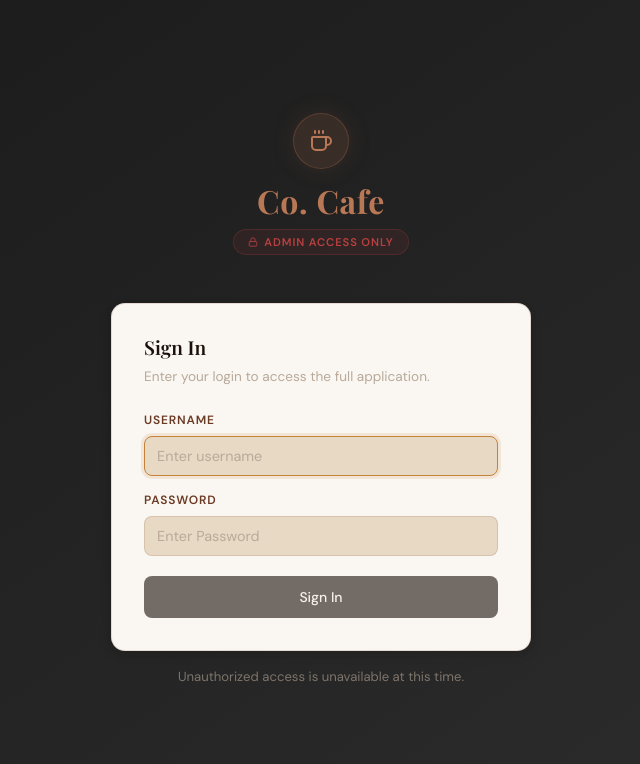
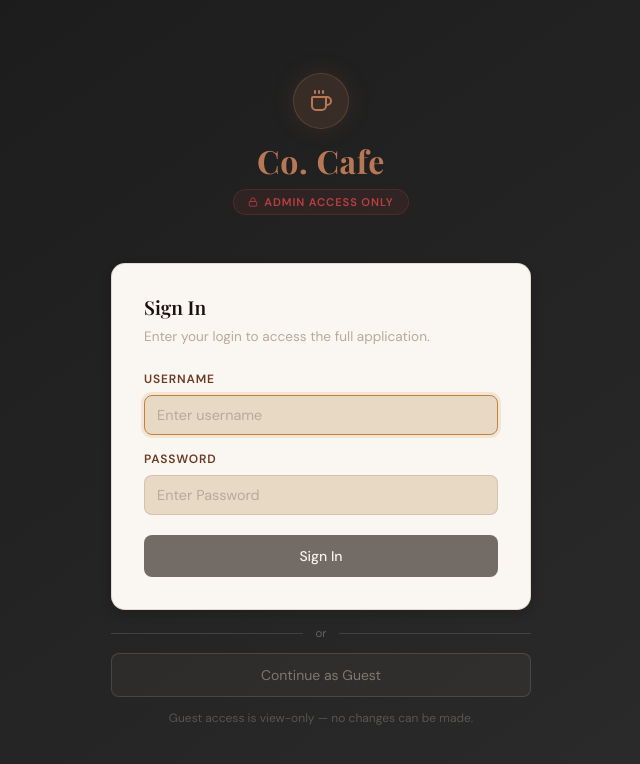
Before and after one commit to oram79/Co-Cafe, a React (Vite) app in the folder co-cafe/: page /inventory in a window 1280 px wide. Shown: the top 764 px of the page, without its empty margins (319-959 px from the left). Built offline with nearby package versions, Linux system fonts and the light colour scheme.

Commit message:
Version 1.3.2

```diff
--- a/co-cafe/src/App.jsx
+++ b/co-cafe/src/App.jsx
@@ -10,12 +10,20 @@ import Login     from './pages/Login'
 function readAuth() {
   try { return localStorage.getItem('cc_authed') === 'true' } catch { return false }
 }
+function readRole() {
+  try { return localStorage.getItem('cc_role') || 'admin' } catch { return 'admin' }
+}
 
 export default function App() {
   const [authed, setAuthed] = useState(readAuth)
+  const [role,   setRole]   = useState(readRole)
 
-  function handleLogin() {
-    try { localStorage.setItem('cc_authed', 'true') } catch {}
+  function handleLogin(role = 'admin') {
+    try {
+      localStorage.setItem('cc_authed', 'true')
+      localStorage.setItem('cc_role', role)
+    } catch {}
+    setRole(role)
     setAuthed(true)
   }
 
@@ -24,7 +32,7 @@ export default function App() {
   }
 
   return (
-    <AppProvider>
+    <AppProvider role={role}>
       <BrowserRouter>
         <Routes>
           <Route path="/"          element={<Landing />}   />
--- a/co-cafe/src/components/NavBar.jsx
+++ b/co-cafe/src/components/NavBar.jsx
@@ -1,8 +1,12 @@
 import { useNavigate, useLocation } from 'react-router-dom'
 import { Package, BarChart2, BookOpen, LogOut } from 'lucide-react'
+import { useApp } from '../context/AppContext'
 
 function logout() {
-  try { localStorage.removeItem('cc_authed') } catch {}
+  try {
+    localStorage.removeItem('cc_authed')
+    localStorage.removeItem('cc_role')
+  } catch {}
   window.location.reload()
 }
 
@@ -15,6 +19,7 @@ const NAV_LINKS = [
 export default function NavBar() {
   const navigate       = useNavigate()
   const { pathname }   = useLocation()
+  const { isGuest }    = useApp()
 
   return (
     <nav className="nav-bar" style={{
@@ -54,6 +59,21 @@ export default function NavBar() {
         }}>
           Co. Cafe
         </span>
+        {isGuest && (
+          <span style={{
+            fontSize:      '0.62rem',
+            fontWeight:    700,
+            textTransform: 'uppercase',
+            letterSpacing: '0.1em',
+            color:         'rgba(184,169,154,0.6)',
+            background:    'rgba(184,169,154,0.1)',
+            border:        '1px solid rgba(184,169,154,0.2)',
+            padding:       '2px 7px',
+            borderRadius:  'var(--r-pill)',
+          }}>
+            Guest
+          </span>
+        )}
       </button>
 
       {/* Nav links + logout */}
--- a/co-cafe/src/context/AppContext.jsx
+++ b/co-cafe/src/context/AppContext.jsx
@@ -5,7 +5,8 @@ const TAX_RATE = 0.15
 
 const AppContext = createContext(null)
 
-export function AppProvider({ children }) {
+export function AppProvider({ children, role = 'admin' }) {
+  const isGuest = role === 'guest'
   const [inventory,   setInventory]   = useLocalStorage('cc_inventory', [])
   const [menu,        setMenu]        = useLocalStorage('cc_menu', [])
   const [shifts,      setShifts]      = useLocalStorage('cc_shifts', [])
@@ -151,6 +152,7 @@ export function AppProvider({ children }) {
   }
 
   const value = {
+    isGuest,
     inventory, menu, shifts, activeShift, isOpen,
     checklists, setChecklists,
     orderList, setOrderList,
--- a/co-cafe/src/pages/Guidebook.jsx
+++ b/co-cafe/src/pages/Guidebook.jsx
@@ -9,7 +9,7 @@ import { CSS } from '@dnd-kit/utilities'
 const PREVIEW_LIMIT = 4
 
 export default function Guidebook() {
-  const { checklists: lists, setChecklists: setLists } = useApp()
+  const { checklists: lists, setChecklists: setLists, isGuest } = useApp()
   const [tab, setTab] = useState('open')
   const [editing, setEditing] = useState(false)
   const [draft, setDraft] = useState('')
@@ -290,6 +290,8 @@ export default function Guidebook() {
             }}>
               <span style={{ fontWeight: 600, fontSize: '0.95rem' }}>Open & Close Checklists</span>
               <div style={{ display: 'flex', gap: 'var(--s2)' }}>
+                {!isGuest && (
+                  <>
                     <IconBtn onClick={reset} title="Reset checklist">
                       <RotateCcw size={14} />
                     </IconBtn>
@@ -300,6 +302,8 @@ export default function Guidebook() {
                     >
                       <Pencil size={14} />
                     </IconBtn>
+                  </>
+                )}
                 <IconBtn onClick={() => setExpanded(false)} title="Close">
                   <X size={14} />
                 </IconBtn>
@@ -391,7 +395,7 @@ export default function Guidebook() {
 }
 
 function OrderListCard() {
-  const { orderList, setOrderList } = useApp()
+  const { orderList, setOrderList, isGuest } = useApp()
   const [draft, setDraft]           = useState('')
   const inputRef                    = useRef(null)
 
@@ -447,7 +451,7 @@ function OrderListCard() {
             </span>
           )}
         </div>
-        {orderList.length > 0 && (
+        {!isGuest && orderList.length > 0 && (
           <button
             onClick={resetList}
             title="Clear list"
@@ -470,7 +474,8 @@ function OrderListCard() {
         )}
       </div>
 
-      {/* Add input */}
+      {/* Add input — admin only */}
+      {!isGuest && (
         <div style={{ display: 'flex', gap: 'var(--s2)', padding: 'var(--s3) var(--s4)', borderBottom: '1px solid var(--border)' }}>
           <input
             ref={inputRef}
@@ -507,6 +512,7 @@ function OrderListCard() {
             <Plus size={15} />
           </button>
         </div>
+      )}
 
       {/* List */}
       <div style={{ flex: 1, overflowY: 'auto' }}>
@@ -551,6 +557,7 @@ function OrderListCard() {
               }}>
                 {item.text}
               </span>
+              {!isGuest && (
                 <button
                   onClick={() => removeItem(item.id)}
                   style={{
@@ -569,6 +576,7 @@ function OrderListCard() {
                 >
                   <X size={13} />
                 </button>
+              )}
             </div>
           ))
         )}
@@ -649,7 +657,7 @@ function TaskInline({ task, onToggle, onEdit }) {
 }
 
 function CleaningCard() {
-  const { cleaningSchedule, setCleaningSchedule } = useApp()
+  const { cleaningSchedule, setCleaningSchedule, isGuest } = useApp()
   const todayDay = DAY_MAP[new Date().getDay()]
 
   function toggleTask(day, id) {
@@ -705,6 +713,7 @@ function CleaningCard() {
           <span style={{ fontSize: '0.72rem', color: 'var(--text-muted)' }}>
             {totalDone}/{totalTasks}
           </span>
+          {!isGuest && (
             <button
               onClick={resetAll}
               title="Reset all checkboxes"
@@ -724,6 +733,7 @@ function CleaningCard() {
             >
               <RotateCcw size={11} /> Reset
             </button>
+          )}
         </div>
       </div>
 
@@ -808,7 +818,7 @@ function useMobile(breakpoint = 700) {
 }
 
 function RecipeBookCard() {
-  const { recipes, setRecipes } = useApp()
+  const { recipes, setRecipes, isGuest } = useApp()
   const [expanded, setExpanded] = useState(false)
 
   const preview = recipes.slice(0, 4)
@@ -908,6 +918,7 @@ function RecipeBookCard() {
         <RecipeModal
           recipes={recipes}
           setRecipes={setRecipes}
+          isGuest={isGuest}
           onClose={() => setExpanded(false)}
         />
       )}
@@ -915,7 +926,7 @@ function RecipeBookCard() {
   )
 }
 
-function RecipeModal({ recipes, setRecipes, onClose }) {
+function RecipeModal({ recipes, setRecipes, isGuest, onClose }) {
   const isMobile = useMobile()
   const [filterCat, setFilterCat] = useState('All')
   const [selectedId, setSelectedId] = useState(null)
@@ -1080,7 +1091,8 @@ function RecipeModal({ recipes, setRecipes, onClose }) {
                 ))}
               </div>
 
-              {/* Add button */}
+              {/* Add button — admin only */}
+              {!isGuest && (
                 <div style={{ padding: 'var(--s3)', borderTop: '1px solid var(--border)', flexShrink: 0 }}>
                   <button
                     onClick={startAdd}
@@ -1102,6 +1114,7 @@ function RecipeModal({ recipes, setRecipes, onClose }) {
                     <Plus size={13} /> New Recipe
                   </button>
                 </div>
+              )}
             </div>
           )}
 
@@ -1230,10 +1243,12 @@ function RecipeModal({ recipes, setRecipes, onClose }) {
                         {selected.category}
                       </span>
                     </div>
+                    {!isGuest && (
                       <div style={{ display: 'flex', gap: 'var(--s2)', flexShrink: 0 }}>
                         <IconBtn onClick={startEdit} title="Edit recipe"><Pencil size={14} /></IconBtn>
                         <IconBtn onClick={deleteRecipe} title="Delete recipe"><Trash2 size={14} /></IconBtn>
                       </div>
+                    )}
                   </div>
                   <div style={{ flex: 1, overflowY: 'auto', padding: 'var(--s5)' }}>
                     {selected.notes ? (
--- a/co-cafe/src/pages/Inventory.jsx
+++ b/co-cafe/src/pages/Inventory.jsx
@@ -23,7 +23,7 @@ function sortItems(items, sort) {
 }
 
 export default function Inventory() {
-  const { inventory, adjustQuantity } = useApp()
+  const { inventory, adjustQuantity, isGuest } = useApp()
   const [search,       setSearch]       = useState('')
   const [sort,         setSort]         = useState('name-asc')
   const [lowStockOnly, setLowStockOnly] = useState(false)
@@ -78,9 +78,11 @@ export default function Inventory() {
               )}
             </p>
           </div>
+          {!isGuest && (
             <button className="btn btn-primary" onClick={() => setShowAdd(true)}>
               <Plus size={15} /> Add Item
             </button>
+          )}
         </div>
 
         {/* Low stock banner */}
@@ -217,11 +219,11 @@ export default function Inventory() {
                             padding: 'var(--s3) var(--s5)',
                             borderTop: idx === 0 ? 'none' : '1px solid var(--border)',
                             transition: 'background var(--t-fast)',
-                            cursor: 'pointer', gap: 'var(--s4)',
+                            cursor: isGuest ? 'default' : 'pointer', gap: 'var(--s4)',
                           }}
                           onMouseEnter={e => e.currentTarget.style.background = 'var(--latte)'}
                           onMouseLeave={e => e.currentTarget.style.background = 'transparent'}
-                          onClick={() => setSelectedItem(item)}
+                          onClick={() => !isGuest && setSelectedItem(item)}
                         >
                           {/* Name + notes */}
                           <div style={{ flex: 1, minWidth: 0 }}>
@@ -250,6 +252,7 @@ export default function Inventory() {
                             style={{ display: 'flex', alignItems: 'center', gap: 'var(--s2)' }}
                             onClick={e => e.stopPropagation()}
                           >
+                            {!isGuest && (
                               <button
                                 className="btn-icon"
                                 style={{ width: 28, height: 28 }}
@@ -258,6 +261,7 @@ export default function Inventory() {
                               >
                                 <Minus size={12} />
                               </button>
+                            )}
 
                             <div style={{
                               minWidth: 52, textAlign: 'center',
@@ -270,6 +274,7 @@ export default function Inventory() {
                               </span>
                             </div>
 
+                            {!isGuest && (
                               <button
                                 className="btn-icon"
                                 style={{ width: 28, height: 28 }}
@@ -278,6 +283,7 @@ export default function Inventory() {
                               >
                                 <Plus size={12} />
                               </button>
+                            )}
                           </div>
                         </div>
                       )
--- a/co-cafe/src/pages/Landing.jsx
+++ b/co-cafe/src/pages/Landing.jsx
@@ -32,7 +32,7 @@ const NAV_ITEMS = [
 
 export default function Landing() {
   const navigate    = useNavigate()
-  const { exportData, importData } = useApp()
+  const { exportData, importData, isGuest } = useApp()
   const fileInputRef = useRef(null)
 
   return (
@@ -115,8 +115,8 @@ export default function Landing() {
           Cafe Management System
         </p>
 
-        {/* Export / Import */}
-        <div className="anim-fade-in delay-2" style={{ display: 'flex', justifyContent: 'center', gap: 'var(--s2)', marginBottom: 'var(--s5)' }}>
+        {/* Export / Import — admin only */}
+        <div className="anim-fade-in delay-2" style={{ display: 'flex', justifyContent: 'center', gap: 'var(--s2)', marginBottom: 'var(--s5)', visibility: isGuest ? 'hidden' : 'visible' }}>
           <input
             ref={fileInputRef}
             type="file"
--- a/co-cafe/src/pages/Login.jsx
+++ b/co-cafe/src/pages/Login.jsx
@@ -4,6 +4,8 @@ import { Lock, Coffee } from 'lucide-react'
 // ── Change these credentials to whatever you want ──────────────────────────
 const ADMIN_USERNAME = 'cocafe2026'
 const ADMIN_PASSWORD = '710torbayroad'
+const GUEST_USERNAME = 'Guest123'
+const GUEST_PASSWORD = 'Password123'
 // ──────────────────────────────────────────────────────────────────────────
 
 export default function Login({ onLogin }) {
@@ -20,12 +22,19 @@ export default function Login({ onLogin }) {
 
     setTimeout(() => {
       if (username === ADMIN_USERNAME && password === ADMIN_PASSWORD) {
-        onLogin()
+        onLogin('admin')
+      } else if (username === GUEST_USERNAME && password === GUEST_PASSWORD) {
+        onLogin('guest')
       } else {
         setError('Incorrect username or password.')
         setLoading(false)
       }
     }, 350)
+  }
+
+  function loginAsGuest() {
+    setLoading(true)
+    setTimeout(() => onLogin('guest'), 250)
   }
 
   return (
@@ -164,14 +173,46 @@ export default function Login({ onLogin }) {
           </form>
         </div>
 
+        {/* Guest access */}
+        <div style={{ display: 'flex', alignItems: 'center', gap: 'var(--s3)', marginTop: 'var(--s4)' }}>
+          <div style={{ flex: 1, height: 1, background: 'rgba(184,169,154,0.2)' }} />
+          <span style={{ fontSize: '0.72rem', color: 'rgba(184,169,154,0.45)', whiteSpace: 'nowrap' }}>or</span>
+          <div style={{ flex: 1, height: 1, background: 'rgba(184,169,154,0.2)' }} />
+        </div>
+
+        <button
+          onClick={loginAsGuest}
+          disabled={loading}
+          style={{
+            display:        'flex',
+            alignItems:     'center',
+            justifyContent: 'center',
+            gap:            6,
+            width:          '100%',
+            marginTop:      'var(--s3)',
+            padding:        'var(--s3) var(--s4)',
+            borderRadius:   'var(--r2)',
+            border:         '1px solid rgba(184,169,154,0.2)',
+            background:     'rgba(184,169,154,0.06)',
+            color:          'rgba(184,169,154,0.6)',
+            fontSize:       '0.875rem',
+            cursor:         loading ? 'not-allowed' : 'pointer',
+            transition:     'all 0.15s',
+          }}
+          onMouseEnter={e => { e.currentTarget.style.color = 'rgba(184,169,154,0.9)'; e.currentTarget.style.borderColor = 'rgba(184,169,154,0.4)' }}
+          onMouseLeave={e => { e.currentTarget.style.color = 'rgba(184,169,154,0.6)'; e.currentTarget.style.borderColor = 'rgba(184,169,154,0.2)' }}
+        >
+          Continue as Guest
+        </button>
+
         <p style={{
           textAlign:  'center',
-          marginTop:  'var(--s4)',
-          fontSize:   '0.82rem',
-          color:      'rgba(184,169,154,0.6)',
+          marginTop:  'var(--s3)',
+          fontSize:   '0.75rem',
+          color:      'rgba(184,169,154,0.35)',
           lineHeight: 1.5,
         }}>
-          Unauthorized access is unavailable at this time.
+          Guest access is view-only — no changes can be made.
         </p>
 
       </div>
--- a/co-cafe/src/pages/Sales.jsx
+++ b/co-cafe/src/pages/Sales.jsx
@@ -312,7 +312,7 @@ function TransactionTable({ sales, onDelete }) {
 // ── Main ──────────────────────────────────────────────────────────────────────
 
 export default function Sales() {
-  const { shifts, activeShift, isOpen, deleteSale, deleteShift } = useApp()
+  const { shifts, activeShift, isOpen, deleteSale, deleteShift, isGuest } = useApp()
   const [showSaleModal,  setShowSaleModal]  = useState(false)
   const [showMenuModal,  setShowMenuModal]  = useState(false)
   const [expandedShifts, setExpandedShifts] = useState({})
@@ -353,6 +353,7 @@ export default function Sales() {
             </div>
             <h2 style={{ fontFamily: 'var(--font-display)', lineHeight: 1 }}>Sales</h2>
           </div>
+          {!isGuest && (
             <div style={{ display: 'flex', gap: 'var(--s2)', alignItems: 'center' }}>
               <button className="btn btn-ghost btn-sm" onClick={() => setShowMenuModal(true)}>
                 <BookOpen size={13} /> Menu
@@ -361,6 +362,7 @@ export default function Sales() {
                 <Plus size={15} /> New Sale
               </button>
             </div>
+          )}
         </div>
 
         {/* Status bar */}
@@ -469,7 +471,7 @@ export default function Sales() {
                 </span>
               </button>
               {showTxLog && (
-                <TransactionTable sales={activeShift.sales} onDelete={deleteSale} />
+                <TransactionTable sales={activeShift.sales} onDelete={isGuest ? null : deleteSale} />
               )}
             </div>
           </>
@@ -657,7 +659,8 @@ export default function Sales() {
                           </p>
                         )}
 
-                        {/* Delete day */}
+                        {/* Delete day — admin only */}
+                        {!isGuest && (
                           <div style={{ display: 'flex', justifyContent: 'flex-end' }}>
                             <button
                               className="btn btn-ghost btn-sm"
@@ -667,6 +670,7 @@ export default function Sales() {
                               <Trash2 size={12} /> Delete Day
                             </button>
                           </div>
+                        )}
                       </div>
                     )}
                   </div>
```
Also changed, not shown: 3 other files (tests, documents, lock files or other folders). Lines whose indentation alone changed are shown as unchanged.
